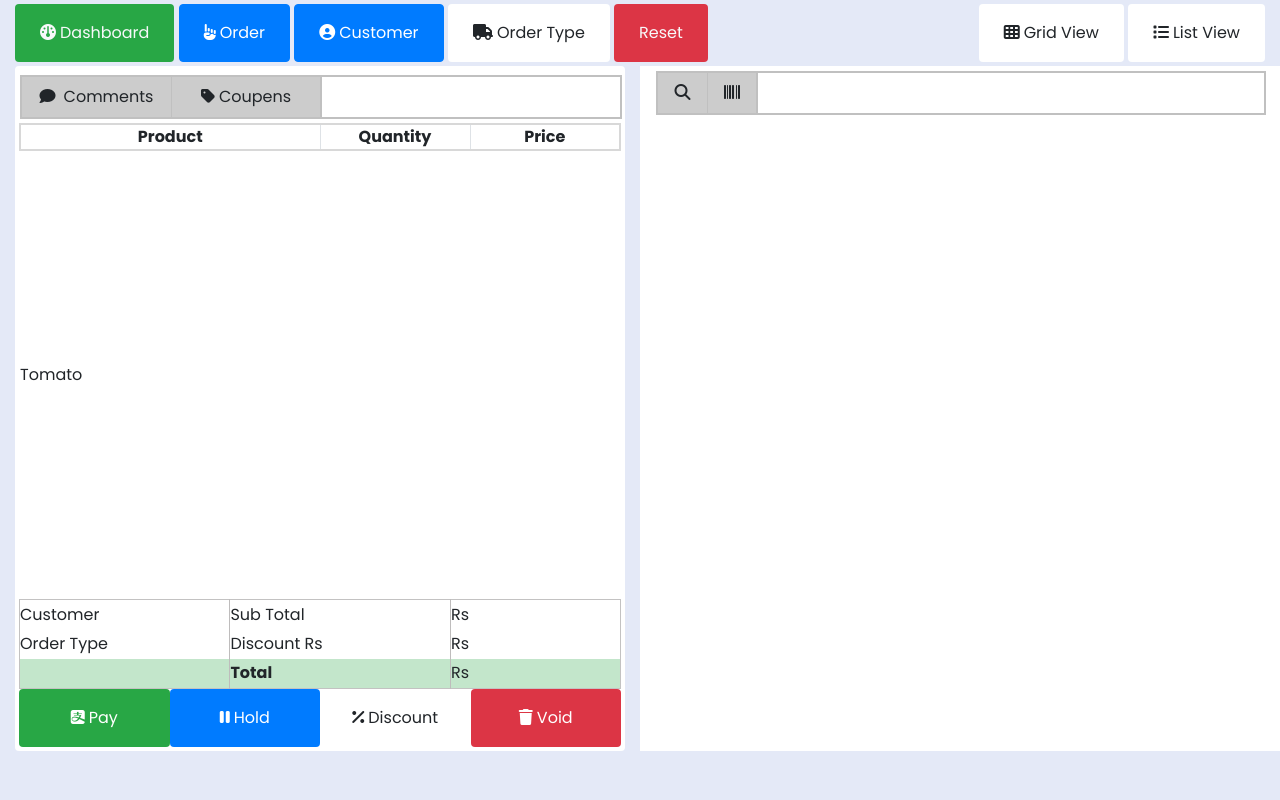
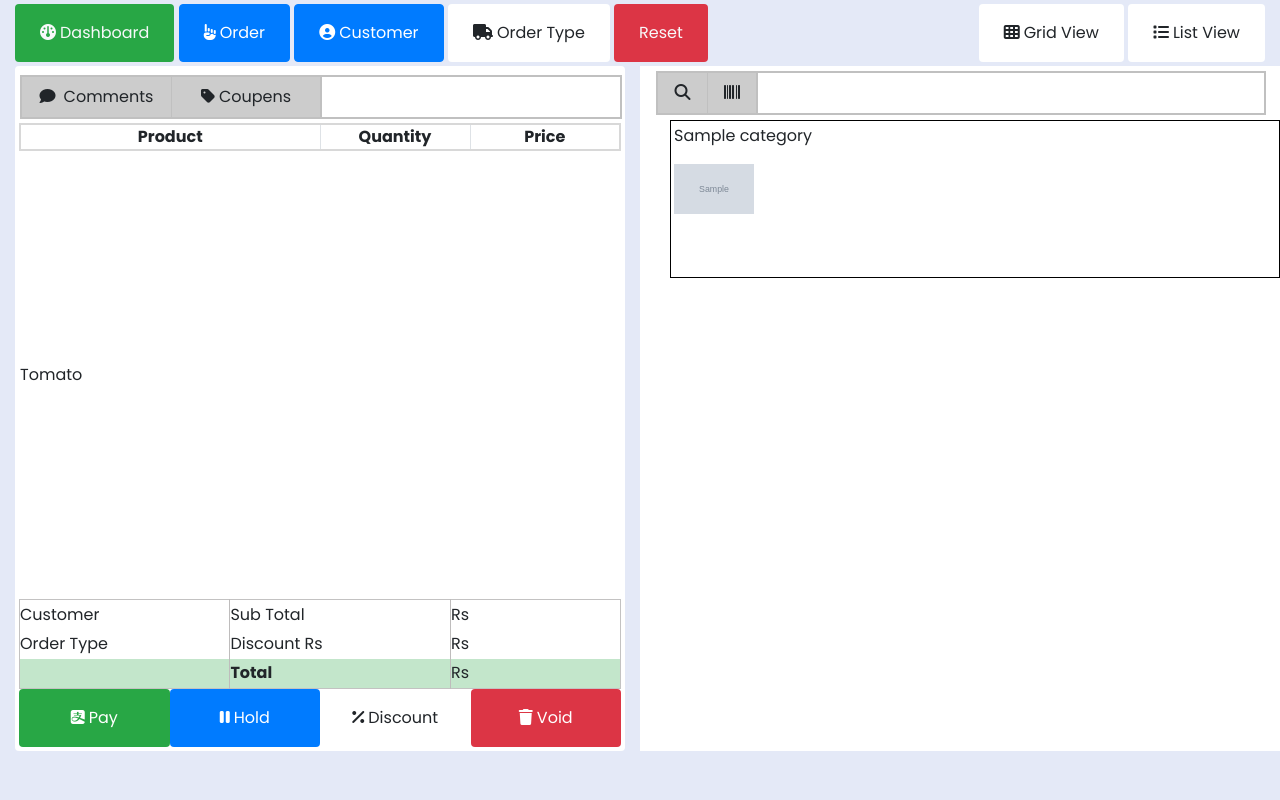
Before and after one commit to sanfeer-en/Project, a Django app: template templates/billing/billing.html in a window 1280 px wide. Run offline with Django 3.2, Linux system fonts and the light colour scheme; the template is opened without the code that fills it: most values are stand-ins (such as "Sample title", 1, 10 or a date in 2020); grey boxes marked "Sample" are stand-in pictures; some libraries are stand-ins or nearby versions.

Commit message:
product listing

```diff
--- a/restaurantapp/urls.py
+++ b/restaurantapp/urls.py
@@ -58,4 +58,5 @@ urlpatterns = [
     path('billing',biling_Form ,name='billing'),
 
 
+
 ]
--- a/restaurantapp/views.py
+++ b/restaurantapp/views.py
@@ -439,4 +439,5 @@ def edit_production(request, id):
     return render(request, 'productions/production_edit.html', context)
 
 def biling_Form(request):
-    return render(request, 'billing/billing.html')
+    categories = Category.objects.all()
+    return render(request, 'billing/billing.html', {'categories': categories})
--- a/static/css/billing/billing.css
+++ b/static/css/billing/billing.css
@@ -85,3 +85,18 @@
         justify-content: center;
         align-items: center;
 }
+
+
+.parentproduct {
+        margin: 5px 15px;
+        padding: 3px;
+        border: solid black 1px;
+        overflow: auto;
+    }
+
+    .productDiv {
+        height: 150px;
+        width: 50%;
+        overscroll-behavior-x: contain;
+        overscroll-behavior-y: contain;
+    }
--- a/templates/billing/billing.html
+++ b/templates/billing/billing.html
@@ -15,7 +15,8 @@
                 <button class="btn btn-primary  px-4 py-3"><i class="fa-solid fa-hand-point-up mr-1"></i>Order</button>
                 <button class="btn btn-primary  px-4 py-3"><i class="fa-solid fa-circle-user mr-1"></i>Customer</button>
                 <button class="btn bg-white  px-4 py-3"><i class="fa-solid fa-truck mr-1"></i>Order Type</button>
-                <button class="btn bg-danger text-light   px-4 py-3">Reset</button>
+                <button class="btn bg-danger text-light px-4 py-3" onclick="resetPage()">Reset</button>
+
             </div>
         </div>
 
@@ -100,13 +101,26 @@
 
 
             <div class="col-md-6 bg-white mt-1" >
-                <section class="">
+                <section class="" style="height: 300px;">
                     <div class="searchBar">
                         <div class="searchdiv">
                             <span><i class="fa-solid fa-magnifying-glass"></i></span>
                         </div>
                         <div class="gridDiv">
                             <span class=""><i class="fa-solid fa-barcode"></i></span>
+                        </div>
+
+                    </div>
+                    <div class="container   parentproduct">
+                        <div class="productDiv">
+                        {% for category in categories %}
+
+                            <p>{{ category.Namecategory }}</p>
+                            {% if category.Imagecategory %}
+                                <img src="{{ category.Imagecategory.url }}" alt="{{ category.Namecategory }} Image" height="50px" width="80px">
+                            {% endif %}
+
+                         {% endfor %}
                         </div>
 
                     </div>
@@ -117,4 +131,10 @@
     </div>
 
 </div>
+<script>
+    function resetPage() {
+        window.location.reload(); // Reloads the page
+    }
+    </script>
+
 {% endblock HomeBilling %}
```
